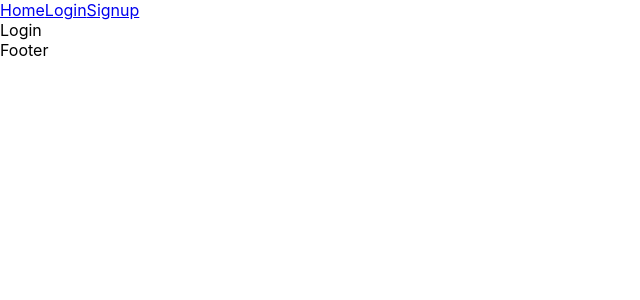
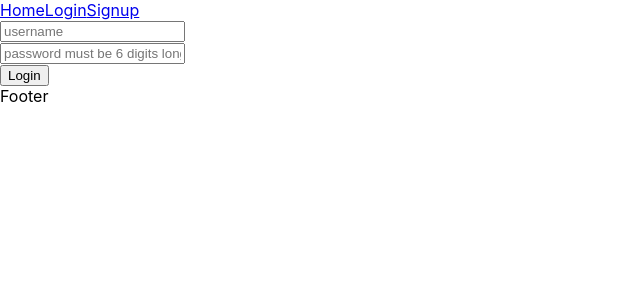
Before and after one commit to tdiec00/Whats-the-Total, a React (Create React App) app in the folder client/: page /login in a window 1280 px wide. Shown: the top 300 px of the page, without its empty margins (0-640 px from the left). Built offline with nearby package versions, Linux system fonts and the light colour scheme.

Commit message:
sign up form completed

```diff
--- a/client/src/components/login/Login.jsx
+++ b/client/src/components/login/Login.jsx
@@ -1,5 +1,44 @@
-import React from "react"
+import {useState} from "react"
+import {useNavigate} from "react-router-dom"
+import {loginUser} from "../../services/users"
 
-export default function Login() {
-  return <div>Login</div>
+export default function Login(props) {
+  const [username, setUsername] = useState("")
+  const [password, setPassword] = useState("")
+  const navigate = useNavigate()
+
+  const handleSubmit = async (e) => {
+    e.preventDefault()
+    const newUser = {
+      username,
+      password,
+    }
+    const resp = await loginUser(newUser)
+    props.setCurrentUser(resp)
+    navigate("/products")
+  }
+
+  return (
+    <form onSubmit={(e) => handleSubmit(e)}>
+      <input
+        type="text"
+        value={username}
+        onChange={(e) => {
+          setUsername(e.target.value)
+        }}
+        placeholder="username"
+      />
+      <br />
+      <input
+        type="password"
+        value={password}
+        onChange={(e) => {
+          setPassword(e.target.value.toString())
+        }}
+        placeholder="password must be 6 digits long"
+      />
+      <br />
+      <button>Login</button>
+    </form>
+  )
 }
--- a/client/src/components/navbar/Navbar.jsx
+++ b/client/src/components/navbar/Navbar.jsx
@@ -3,13 +3,16 @@ import {Link} from "react-router-dom"
 export default function Navbar(props) {
   return (
     <div>
-      <Link to="/">Home</Link>
       {props.currentUser ? (
         <>
+          <Link to="/">Home</Link>
+          <Link to="/shopping-cart">Shopping Cart</Link>
+          <button onClick={props.logOut}>Logout</button>
           <h3>Welcome, {props.currentUser.username}. Happy shopping!!</h3>
         </>
       ) : (
         <>
+          <Link to="/">Home</Link>
           <Link to="/login">Login</Link>
           <Link to="/signup">Signup</Link>
         </>
```
